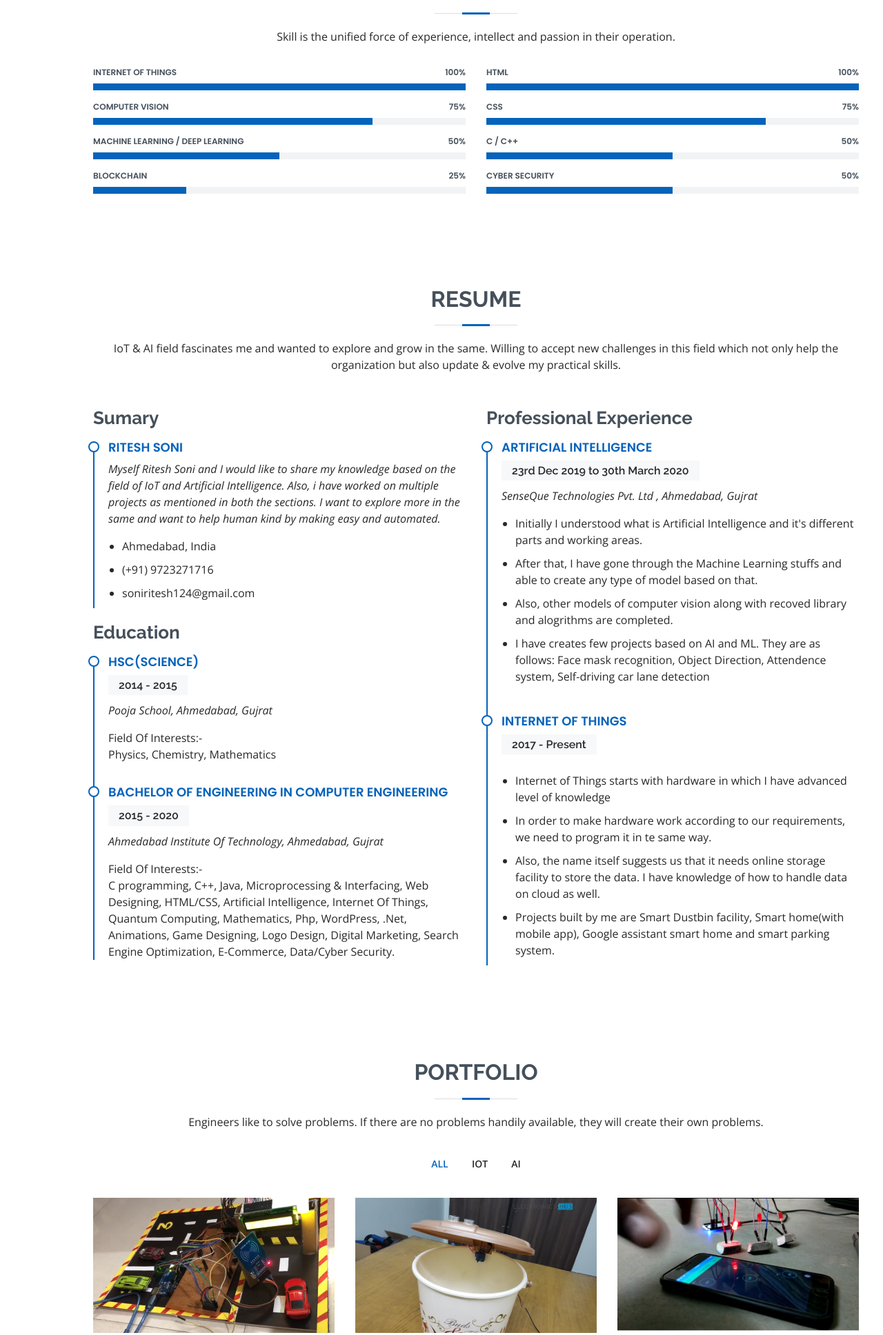
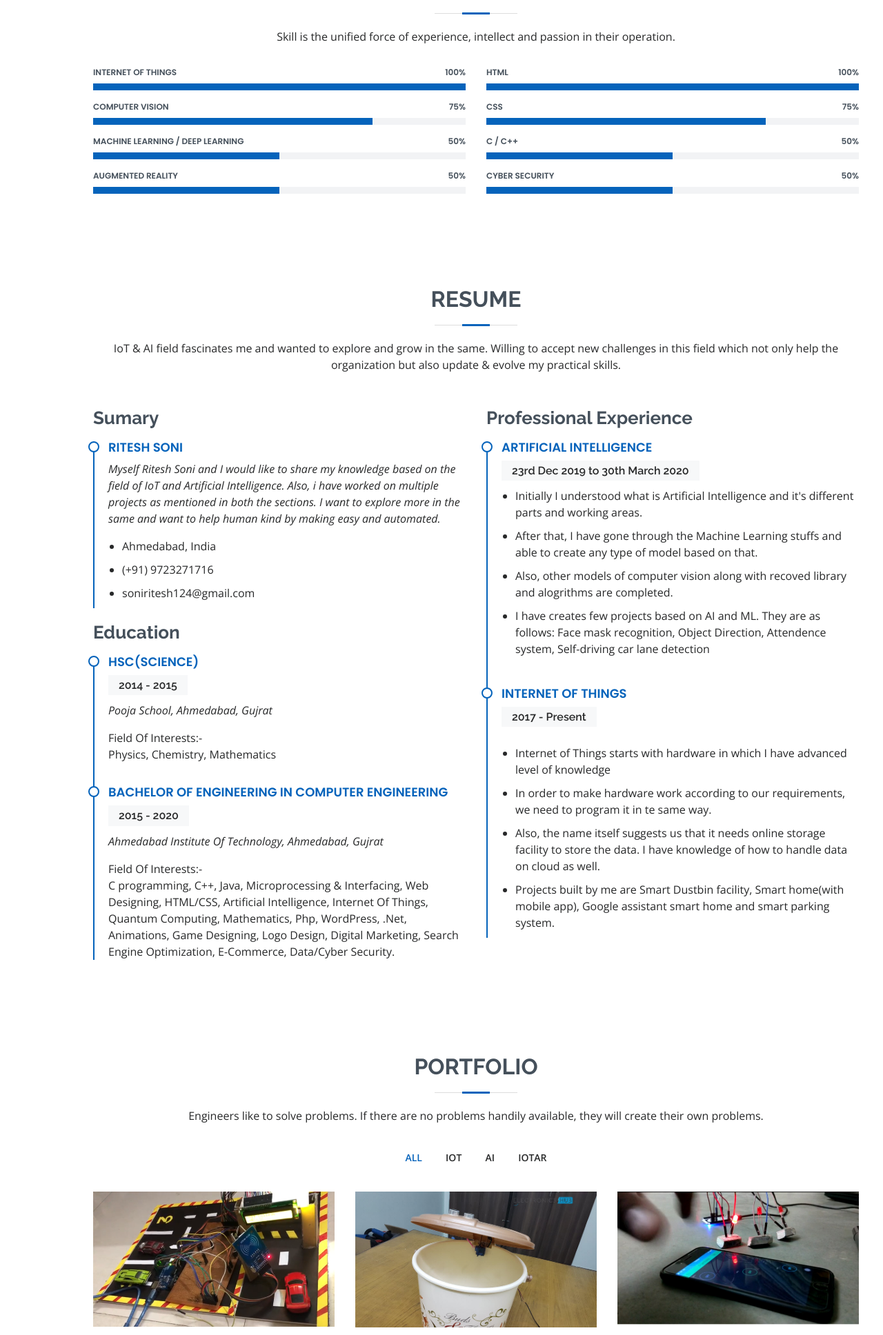
Before and after one commit to soniritesh124/riteshsoni, a PHP site: page / in a window 1280 px wide. Shown: the part 1486-3422 px from the top of the page at 69% size. Run offline with PHP 8.4, Linux system fonts and the light colour scheme.

Commit message:
Update index.php
change

```diff
--- a/index.php
+++ b/index.php
@@ -196,9 +196,9 @@
             </div>
 
             <div class="progress">
-              <span class="skill">blockchain<i class="val">25%</i></span>
+              <span class="skill">Augmented Reality<i class="val">50%</i></span>
               <div class="progress-bar-wrap">
-                <div class="progress-bar" role="progressbar" aria-valuenow="25" aria-valuemin="0" aria-valuemax="100"></div>
+                <div class="progress-bar" role="progressbar" aria-valuenow="50" aria-valuemin="0" aria-valuemax="100"></div>
               </div>
             </div>
 
@@ -283,7 +283,7 @@
             <div class="resume-item">
               <h4>Artificial Intelligence</h4>
               <h5> 23rd  Dec 2019  to 30th March 2020</h5>
-              <p><em>SenseQue Technologies Pvt. Ltd , Ahmedabad, Gujrat </em></p>
+<!--               <p><em>SenseQue Technologies Pvt. Ltd , Ahmedabad, Gujrat </em></p> -->
               <ul>
                 <li>Initially I understood what is Artificial Intelligence and it's different parts and working areas.</li>
                 <li>After that, I have gone through the Machine Learning stuffs and able to create any type of model based on that.</li>
@@ -324,6 +324,7 @@
               <li data-filter="*" class="filter-active">All</li>
               <li data-filter=".filter-IoT">IOT</li>
               <li data-filter=".filter-AI">AI</li>
+              <li data-filter=".filter-IoTAR">IoTAR</li>
             </ul>
           </div>
         </div>
```
